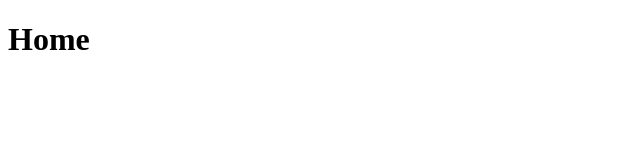
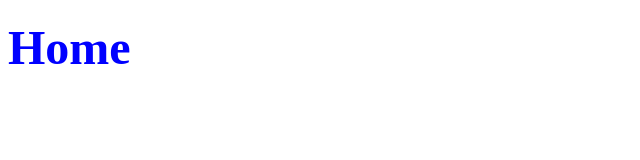
Before and after one commit to rudyhuacasi/git-rudyhuacasi-app, a plain HTML site: page index.html in a window 1280 px wide. Shown: the whole page, without its empty margins (0-640 px from the left). Drawn offline with Linux system fonts and the light colour scheme.

Commit message:
feat:aggiunta regole tipografiche per titoli e paragrafi

```diff
--- a/index.html
+++ b/index.html
@@ -3,6 +3,7 @@
 <head>
     <meta charset="UTF-8">
     <meta name="viewport" content="width=device-width, initial-scale=1.0">
+    <link rel="stylesheet" href="./typografia.css">
     <title>titulo</title>
 </head>
 <body>
--- /dev/null
+++ b/typografia.css
@@ -0,0 +1,7 @@
+h1,
+h2,
+p{
+font-size: 3rem;
+line-height: 2rem;
+color: blue;
+}
```
